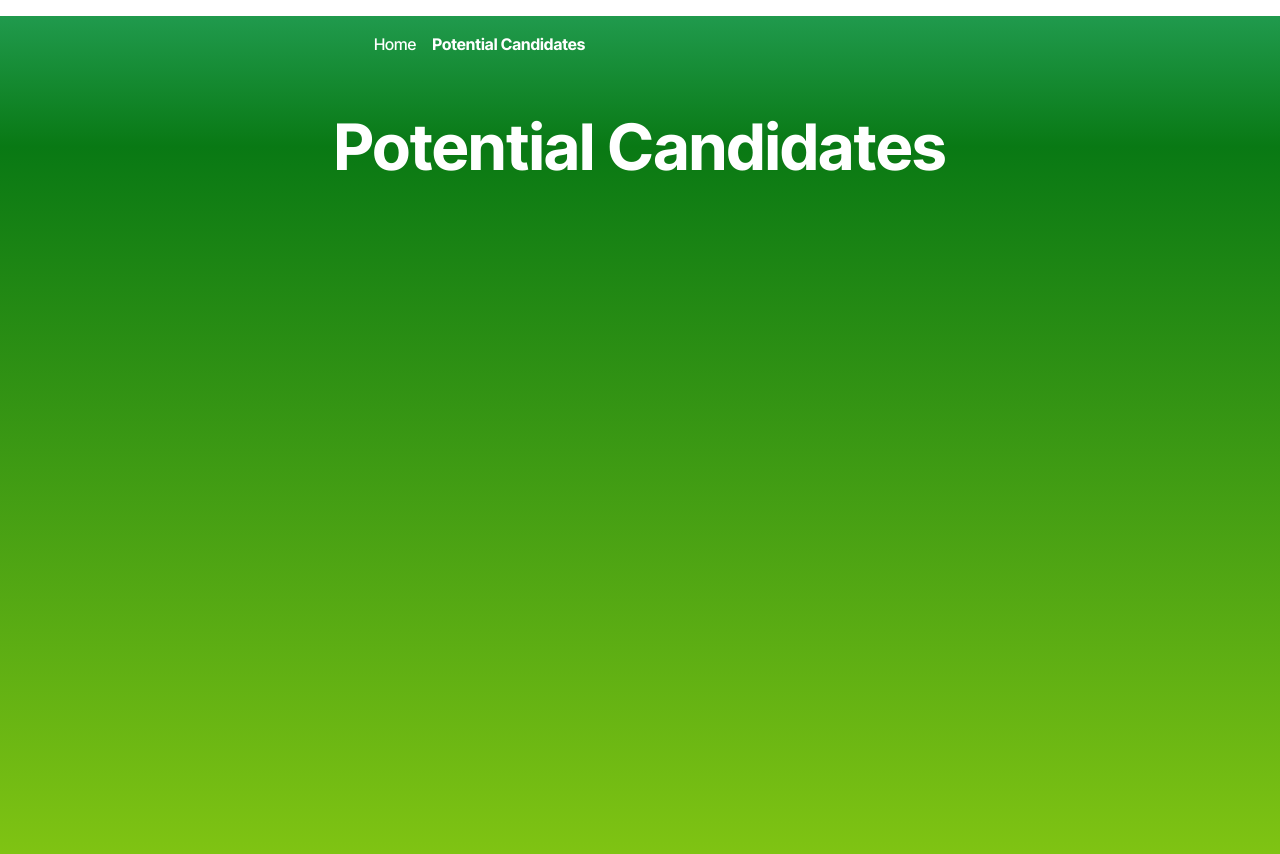
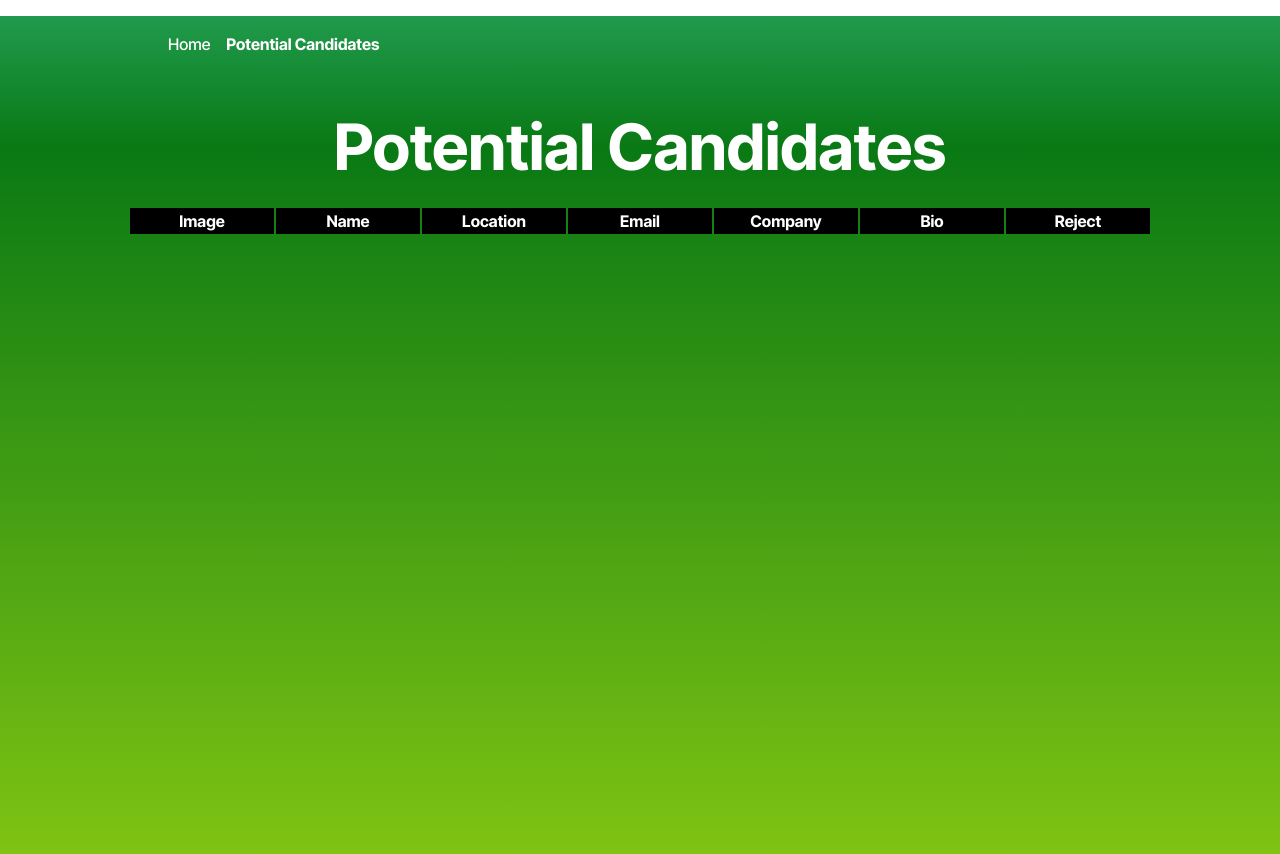
Before and after one commit to jaornelas/candidate-search, a React (Vite) app: page /SavedCandidates in a window 1280 px wide. Shown: the top 854 px of the page. Built offline with nearby package versions, Linux system fonts and the light colour scheme.

Commit message:
troubleshoot changes

```diff
--- a/src/components/SavedCandidateList.tsx
+++ b/src/components/SavedCandidateList.tsx
@@ -1,5 +1,5 @@
 import { useEffect, useState } from 'react';
-import SavedCandidate from './savedCandidate';
+import SavedCandidate from './SavedCandidate';
 import type { Candidate } from '../interfaces/Candidate.interface';
 
 // Map over the savedCandidates array in local storage and render a SavedCandidate card for each candidate.
--- a/src/pages/SavedCandidates.tsx
+++ b/src/pages/SavedCandidates.tsx
@@ -1,9 +1,10 @@
-import SavedCandidateList from '../components/SavedCandidateList';
+import SavedCandidateList from '../components/SavedCandidateList.tsx';
 
 const SavedCandidates = () => {
   return (
     <>
       <h1>Potential Candidates</h1>
+      <SavedCandidateList />
     </>
   );
 };
```
